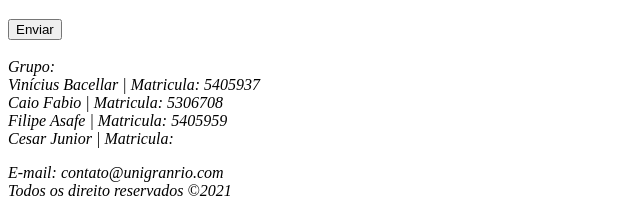
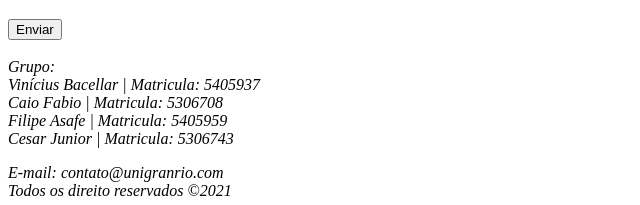
Before and after one commit to viniciusbacellar/Trabalhos-PPSW, a plain HTML site: page Trabalho-PPSW/Trabalho 1 de Avaliação Única.html in a window 1280 px wide. Shown: the part 1444-1649 px from the top of the page, 0-640 px from the left. Drawn offline with Linux system fonts and the light colour scheme.

Commit message:
trabalho pronto

```diff
--- a/Trabalho-PPSW/Trabalho 1 de Avaliação Única.html
+++ b/Trabalho-PPSW/Trabalho 1 de Avaliação Única.html
@@ -62,7 +62,7 @@
     Grupo: <br> Vinícius Bacellar | Matricula: 5405937 <br>
     Caio Fabio | Matricula: 5306708 <br>
     Filipe Asafe | Matricula: 5405959 <br>
-    Cesar Junior | Matricula:
+    Cesar Junior | Matricula: 5306743 <br>
     <p></p>
 
     E-mail: contato@unigranrio.com <br>
```
Also changed, not shown: Trabalho-PPSW/integrantes do grupo.txt.
